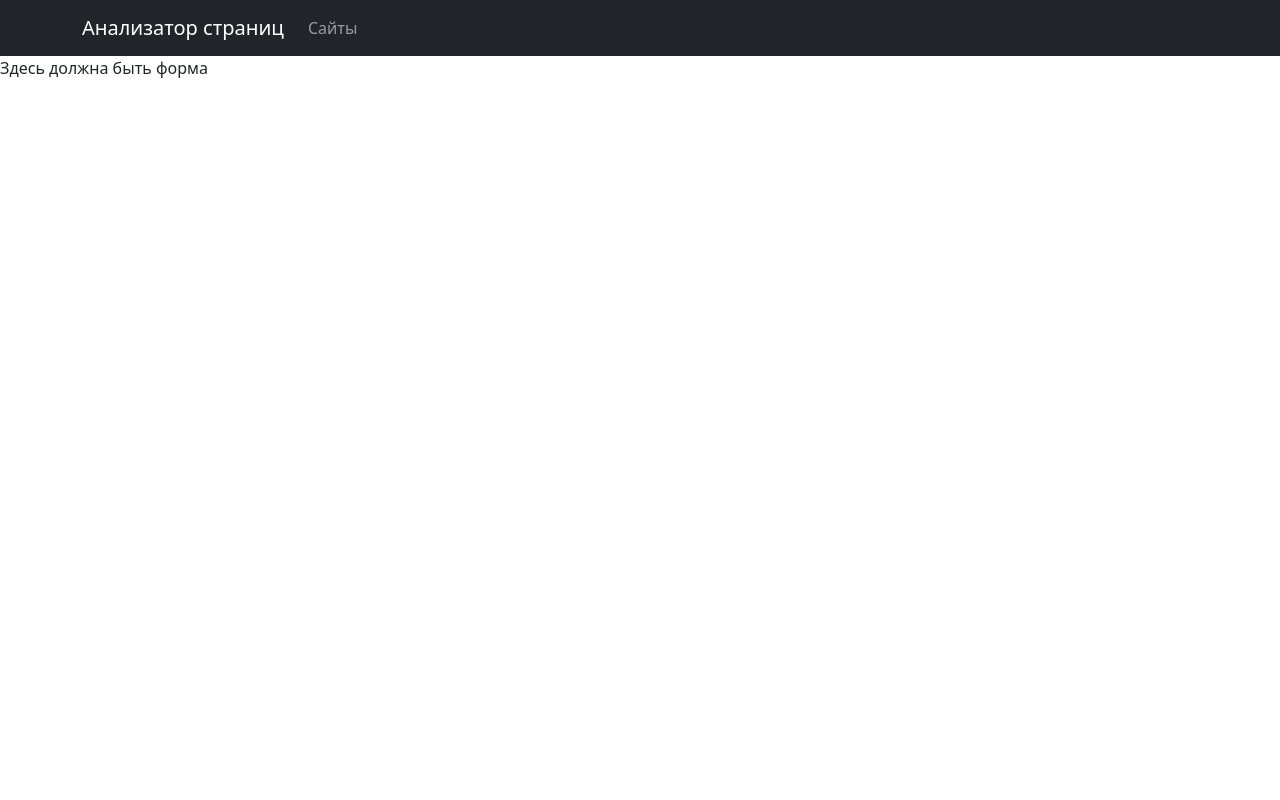
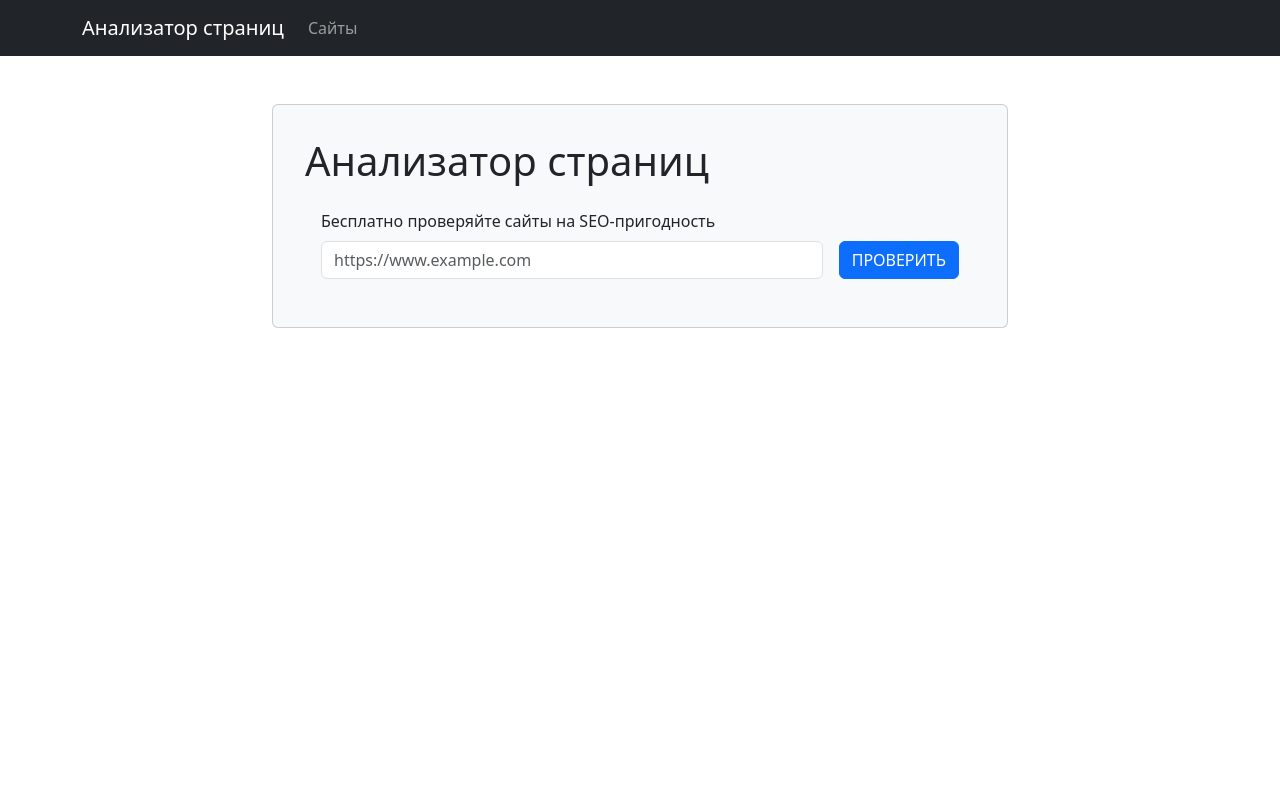
Before and after one commit to paalso/python-project-83, a Flask app: page / in a window 1280 px wide. Run offline with Flask 3, Linux system fonts and the light colour scheme.

Commit message:
Implement templates/index.html

```diff
--- a/page_analyzer/templates/index.html
+++ b/page_analyzer/templates/index.html
@@ -3,5 +3,22 @@
 {% block title %}Анализатор страниц{% endblock %}
 
 {% block content %}
-  Здесь должна быть форма
+<div class="container mt-5">
+  <div class="row justify-content-center">
+    <div class="col-md-8">
+      <div class="card bg-light p-3">
+        <div class="card-body">
+          <h1 class="card-title">Анализатор страниц</h1>
+          <form class="p-3 rounded">
+            <label for="url" class="sr-only mb-2">Бесплатно проверяйте сайты на SEO-пригодность</label>
+            <div class="d-flex">
+              <input type="url" class="form-control" id="url" name="url" placeholder="https://www.example.com">
+              <button type="submit" class="btn btn-primary ms-3 text-uppercase">Проверить</button>
+            </div>
+          </form>
+        </div>
+      </div>
+    </div>
+  </div>
+</div>
 {% endblock %}
```
